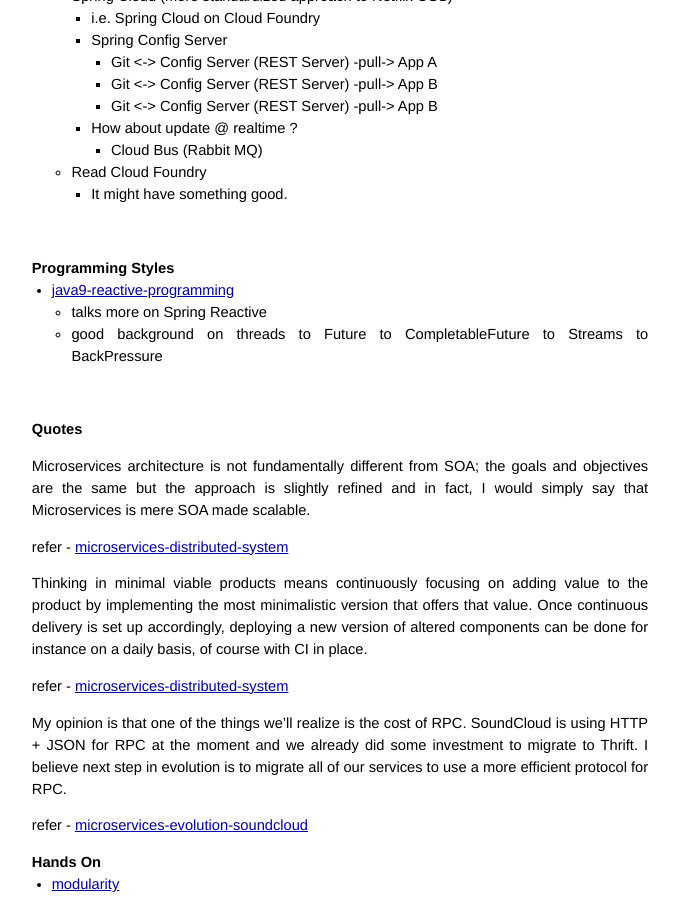
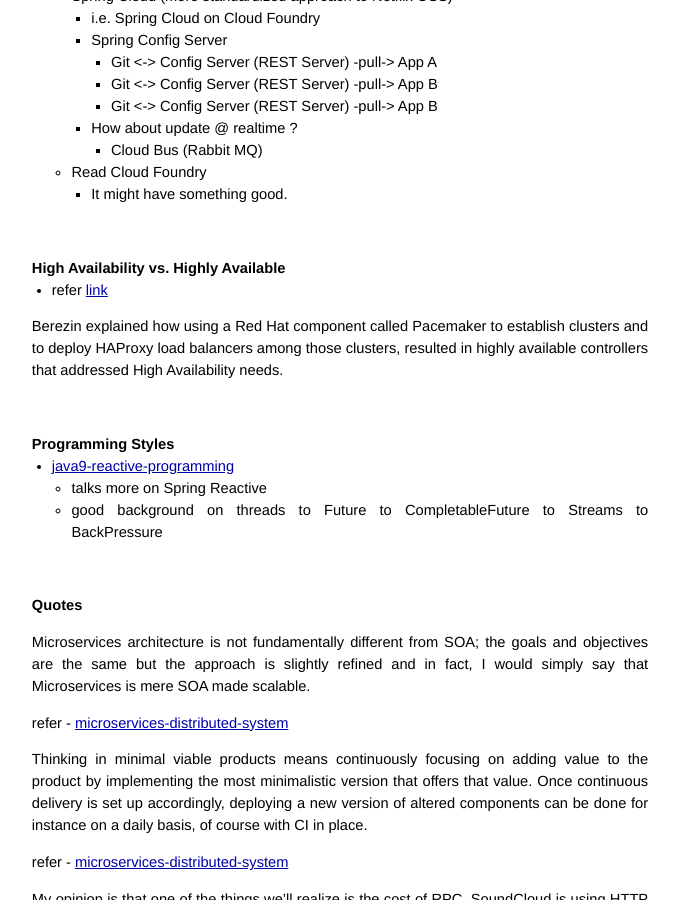
Before and after one commit to AmitKumarDas/amitkumardas.github.io, a Jekyll site: the page built from _posts/2016-09-10-architecture-and-design-curated-thoughts.md, in a window 1280 px wide and 900 px high, scrolled down 1820 px. Shown: the whole window, without its empty margins (300-979 px from the left). Built offline with Jekyll 4.4.1, drawn with Linux system fonts in a browser that asks for light colours.

Commit message:
Update 2016-09-10-architecture-and-design-curated-thoughts.md

```diff
--- a/_posts/2016-09-10-architecture-and-design-curated-thoughts.md
+++ b/_posts/2016-09-10-architecture-and-design-curated-thoughts.md
@@ -102,6 +102,16 @@ refer - https://www.youtube.com/watch?v=DBIm6gDpSNg
 
 <br />
 
+### High Availability vs. Highly Available
+
+- refer [link](http://thenewstack.io/platform9-raises-high-availability-bar-openstack/)
+
+> Berezin explained how using a Red Hat component called Pacemaker to establish clusters and to
+deploy HAProxy load balancers among those clusters, resulted in highly available controllers
+that addressed High Availability needs.
+
+<br />
+
 ### Programming Styles
 
 - [java9-reactive-programming](https://www.infoq.com/presentations/java9-reactive-programming)
```
